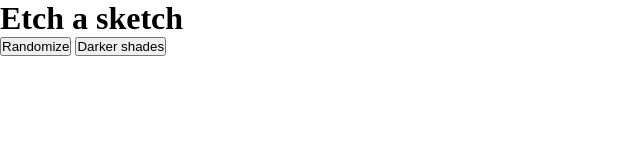
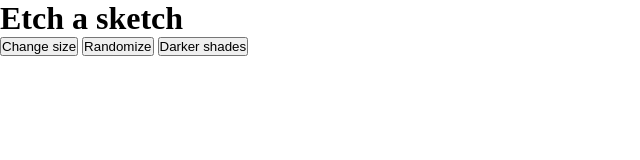
Before and after one commit to mayorr-star/odin-etch-a-sketch, a plain HTML site: page index.html in a window 1280 px wide. Shown: the whole page, without its empty margins (0-640 px from the left). Drawn offline with Linux system fonts and the light colour scheme.

Commit message:
Added a button to chnage the size of the grid

```diff
--- a/index.html
+++ b/index.html
@@ -12,6 +12,7 @@
         </header>
         <main>
             <div class="button-box">
+                <button class="change-size extra" id="change-size">Change size</button>
                 <button class="randon-button extra" id="radom-btn">Randomize</button>
                 <button class="darker-shades extra" id="darke-btn">Darker shades</button>
             </div>
```
